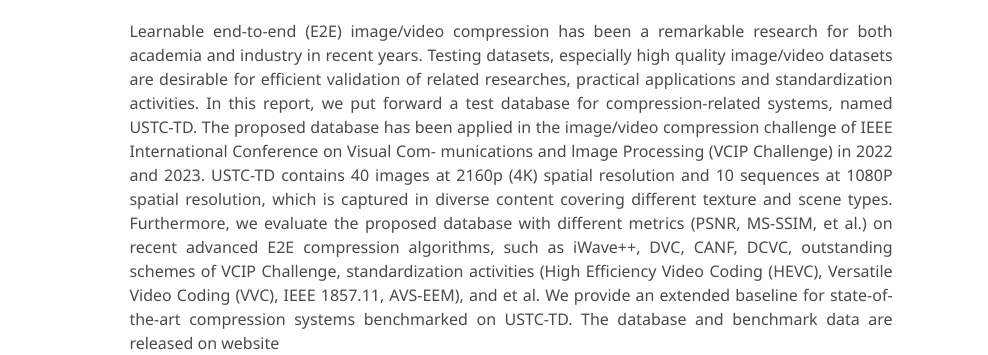
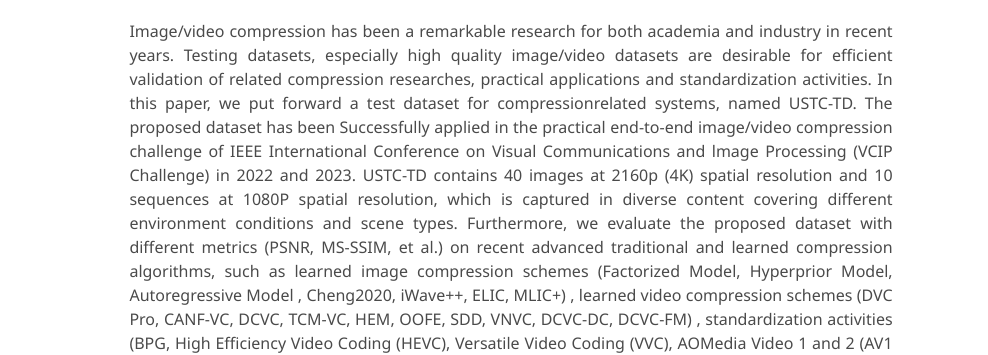
Before and after one commit to EsakaK/USTC-TD, a plain HTML site: page index.html in a window 1280 px wide. Shown: the part 605-960 px from the top of the page, without its empty margins (129-1117 px from the left). Drawn offline with nearby package versions, Linux system fonts and the light colour scheme; some icons are missing; a web font is replaced by a local one.

Commit message:
MODIFY Abstract

```diff
--- a/index.html
+++ b/index.html
@@ -162,28 +162,32 @@
                     <h2 class="title is-3">Abstract</h2>
                     <div class="content has-text-justified">
                         <p>
-                            Learnable end-to-end (E2E) image/video compression
-                            has been a remarkable research for both academia and
-                            industry in recent years. Testing datasets, especially high quality
-                            image/video datasets are desirable for efficient validation of
-                            related researches, practical applications and standardization
-                            activities. In this report, we put forward a test database for
-                            compression-related systems, named USTC-TD. The proposed
-                            database has been applied in the image/video compression
-                            challenge of IEEE International Conference on Visual Com-
-                            munications and lmage Processing (VCIP Challenge) in 2022
-                            and 2023. USTC-TD contains 40 images at 2160p (4K) spatial
-                            resolution and 10 sequences at 1080P spatial resolution, which is
-                            captured in diverse content covering different texture and scene
-                            types. Furthermore, we evaluate the proposed database with
-                            different metrics (PSNR, MS-SSIM, et al.) on recent advanced
-                            E2E compression algorithms, such as iWave++, DVC, CANF,
-                            DCVC, outstanding schemes of VCIP Challenge, standardization
-                            activities (High Efficiency Video Coding (HEVC), Versatile Video
-                            Coding (VVC), IEEE 1857.11, AVS-EEM), and et al. We provide
+                            Image/video compression has been a remarkable
+                            research for both academia and industry in recent years.
+                            Testing datasets, especially high quality image/video datasets
+                            are desirable for efficient validation of related compression
+                            researches, practical applications and standardization activities.
+                            In this paper, we put forward a test dataset for compressionrelated systems, named USTC-TD.
+                            The proposed dataset has
+                            been Successfully applied in the practical end-to-end image/video
+                            compression challenge of IEEE International Conference on
+                            Visual Communications and lmage Processing (VCIP Challenge)
+                            in 2022 and 2023. USTC-TD contains 40 images at
+                            2160p (4K) spatial resolution and 10 sequences at 1080P spatial resolution, which is
+                            captured in diverse content covering
+                            different environment conditions and scene types. Furthermore,
+                            we evaluate the proposed dataset with different metrics (PSNR,
+                            MS-SSIM, et al.) on recent advanced traditional and learned compression algorithms, such as
+                            learned image compression schemes
+                            (Factorized Model, Hyperprior Model, Autoregressive Model
+                            , Cheng2020, iWave++, ELIC, MLIC+) , learned
+                            video compression schemes (DVC Pro, CANF-VC, DCVC, TCM-VC, HEM, OOFE, SDD, VNVC, DCVC-DC,
+                            DCVC-FM) , standardization activities
+                            (BPG, High Efficiency Video Coding (HEVC), Versatile
+                            Video Coding (VVC), AOMedia Video 1 and 2 (AV1 and AV2)
+                            , IEEE 1857.11 , AVS-EEM), and et al. We provide
                             an extended baseline for state-of-the-art compression systems
-                            benchmarked on USTC-TD. The database and benchmark data
-                            are released on website
+                            benchmarked on USTC-TD.
                         </p>
                     </div>
                 </div>
```
Also changed, not shown: 2 other files.
